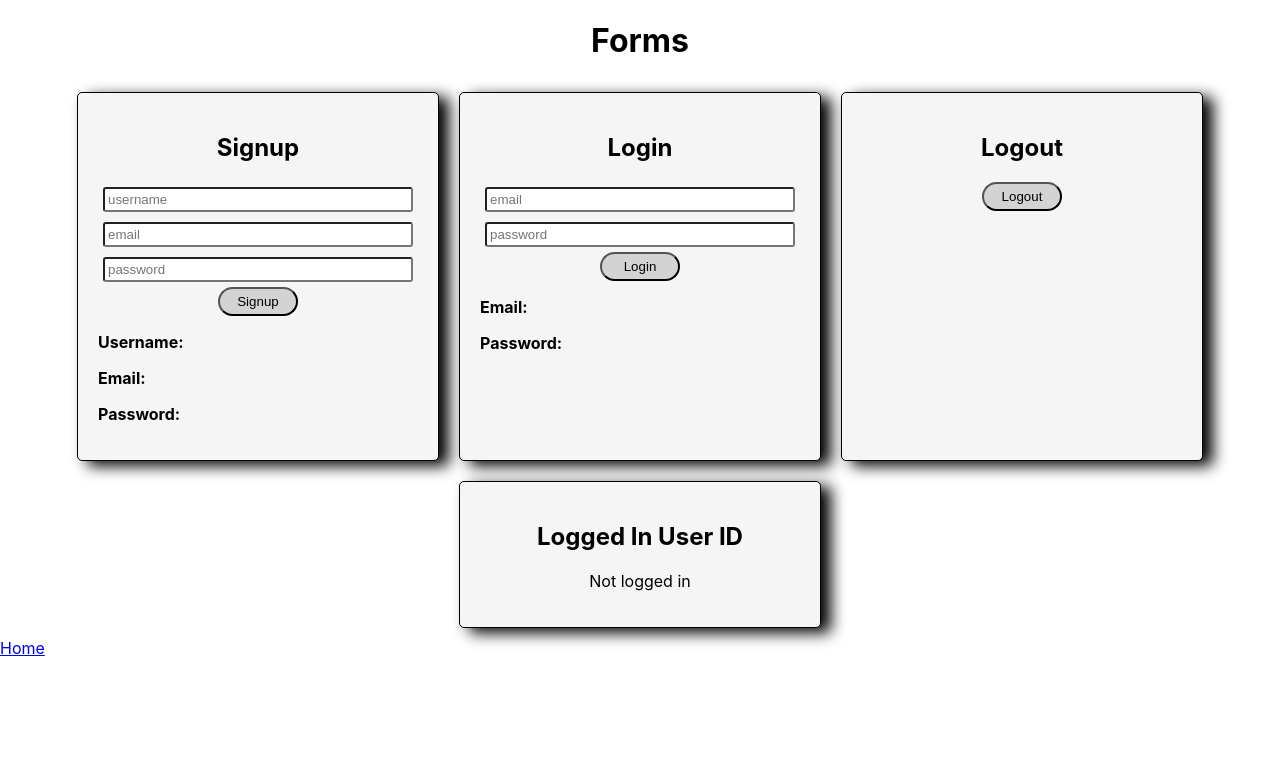
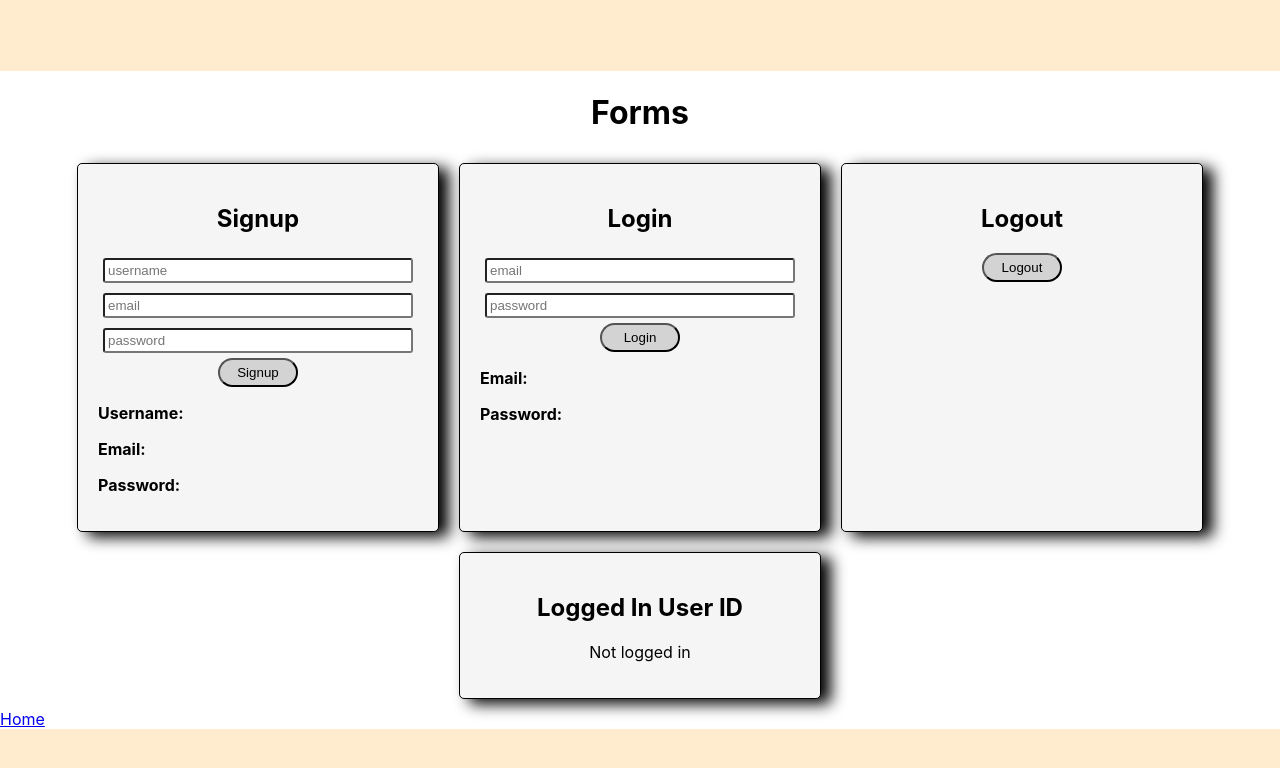
Before and after one commit to Thenlie/turtle, a React (Create React App) app in the folder client/: page /forms in a window 1280 px wide. Shown: the top 768 px of the page. Built offline with nearby package versions, Linux system fonts and the light colour scheme; no server answers.

Commit message:
Restructured Header and Footer, made Footer sticky

```diff
--- a/client/src/App.js
+++ b/client/src/App.js
@@ -3,6 +3,8 @@ import { BrowserRouter as Router, Route, Routes } from 'react-router-dom';
 import { ApolloClient, InMemoryCache, ApolloProvider, ApolloLink, createHttpLink, useQuery } from '@apollo/client';
 import Home from './pages/Home';
 import Forms from './pages/Forms';
+import Header from './components/Header';
+import Footer from './components/Footer';
 
 const httpLink = createHttpLink({
   uri: '/graphql',
@@ -33,14 +35,14 @@ function App() {
 
   return (
     <ApolloProvider client={client}>
-      <div>
         <Router>
+          <Header />
           <Routes>
             <Route exact path='/' element={<Home user={user} />} />
             <Route exact path='/forms' element={<Forms user={user} setUser={setUser} />} />
           </Routes>
+          <Footer />
         </Router>
-      </div>
     </ApolloProvider>
   );
 }
--- a/client/src/components/Footer/Footer.js
+++ b/client/src/components/Footer/Footer.jsx
@@ -1,6 +1,8 @@
 const Footer = () => {
     return (
-        <></>
+        <footer className='footer'>
+
+        </footer>
     )
 };
 
--- a/client/src/components/Header/Header.jsx
+++ b/client/src/components/Header/Header.jsx
@@ -1,6 +1,8 @@
 const Header = () => {
     return (
-        <></>
+        <header className='header'>
+
+        </header>
     )
 };
 
--- a/client/src/index.css
+++ b/client/src/index.css
@@ -1,3 +1,7 @@
+html, #root {
+  height: 100%;
+}
+
 body {
   margin: 0;
   font-family: -apple-system, BlinkMacSystemFont, 'Segoe UI', 'Roboto', 'Oxygen',
@@ -5,11 +9,28 @@ body {
     sans-serif;
   -webkit-font-smoothing: antialiased;
   -moz-osx-font-smoothing: grayscale;
+  height: 100%;
 }
 
 code {
   font-family: source-code-pro, Menlo, Monaco, Consolas, 'Courier New',
     monospace;
+}
+
+/* header and footer  */
+
+.header, .footer {
+  height: 100px;
+  background-color: blanchedalmond;
+}
+
+main {
+  flex-grow: 1;
+}
+
+#root {
+  display: flex;
+  flex-direction: column;
 }
 
 /* login & signup form  */
--- a/client/src/utils/queries.js
+++ b/client/src/utils/queries.js
@@ -21,7 +21,3 @@ export const QUERY_ME = gql`
         }
     }
 `
-
-// export const QUERY_LOGIN = gql`
-
-// `
```
